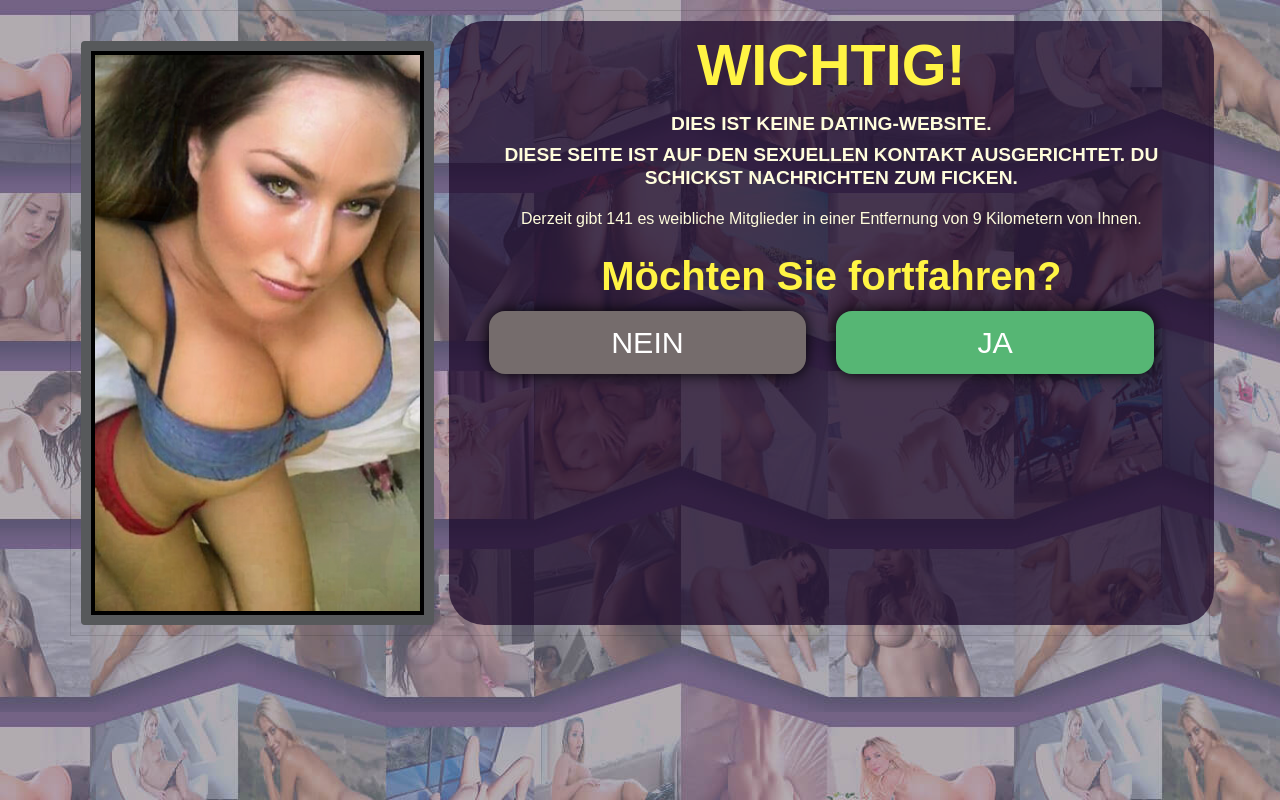
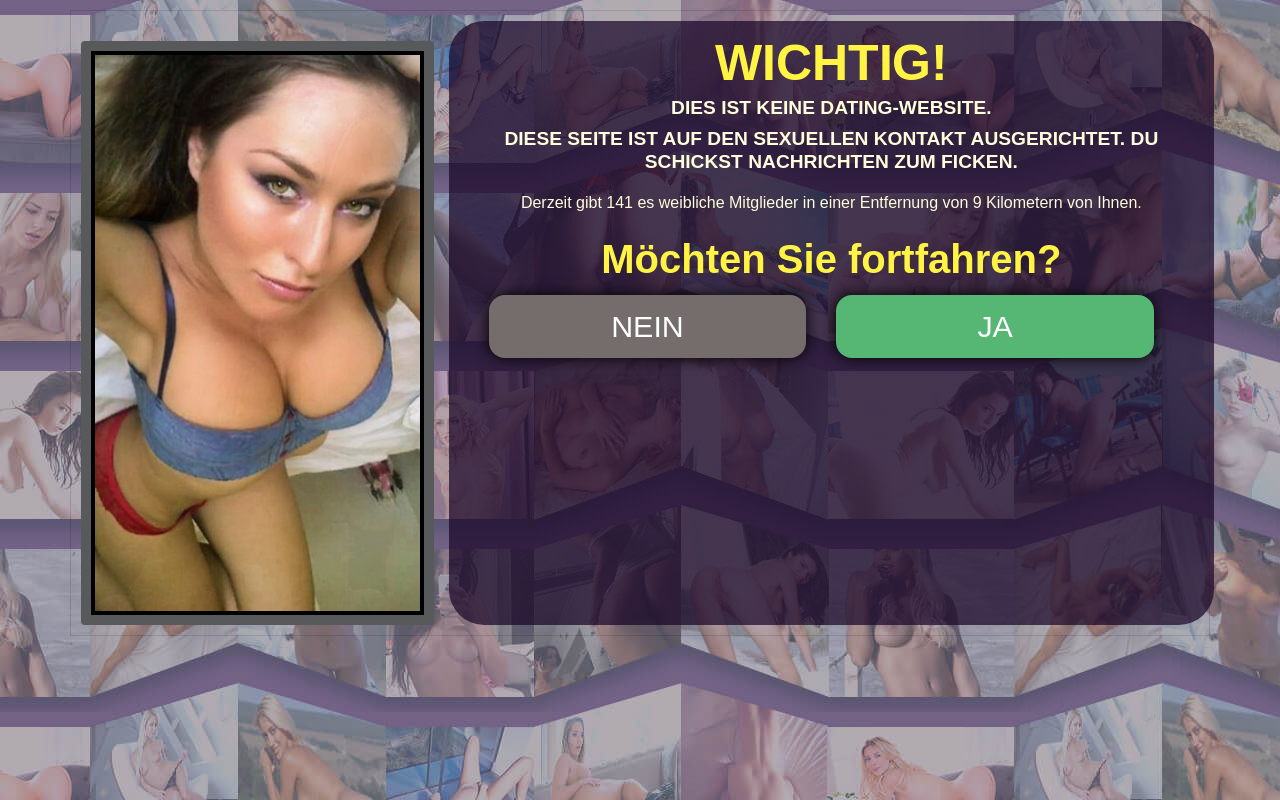
Before and after one commit to denys1984/jumper, a website: page index.html in a window 1280 px wide. Drawn offline with Linux system fonts and the light colour scheme; a web font is replaced by a local one.

Commit message:
first card title ready

```diff
--- a/css/style.css
+++ b/css/style.css
@@ -46,6 +46,85 @@ body {
 .material-icons {
   font-size: 2.3rem;
 }
+
+
+
+
+
+
+.animate {
+  font-size: 50px;
+  margin: 5px 0;
+}
+.three span {
+  color: #56b674;
+  opacity: 0;
+  transform: translate(-300px, 0) scale(0);
+  animation: sideSlide .5s forwards;
+  font-weight: 600;
+}
+.animate span {
+  display: inline-block;
+}
+.animate span:nth-of-type(2) {
+  animation-delay: .05s;
+}
+.animate span:nth-of-type(3) {
+  animation-delay: .1s;
+}
+.animate span:nth-of-type(4) {
+  animation-delay: .15s;
+}
+.animate span:nth-of-type(5) {
+  animation-delay: .2s;
+}
+.animate span:nth-of-type(6) {
+  animation-delay: .25s;
+}
+.animate span:nth-of-type(7) {
+  animation-delay: .3s;
+}
+.animate span:nth-of-type(8) {
+  animation-delay: .35s;
+}
+
+@keyframes sideSlide {
+	60% {
+		transform: translate(20px, 0) scale(1);
+		color: #56b674;
+	}
+
+	80% {
+		transform: translate(20px, 0) scale(1);
+		color: #56b674;
+	}
+
+	99% {
+		transform: translate(0) scale(1.2);
+		color: #56b674;
+	}
+
+	100% {
+		transform: translate(0) scale(1);
+		opacity: 1;
+		color: #fff444;
+	}
+}
+
+
+
+
+
+
+
+
+
+
+
+
+
+
+
 .btn-no {
   color: #fff;
   display: inline-flex;
--- a/index.html
+++ b/index.html
@@ -76,9 +76,17 @@
         <!--intro-->
         <div class="questions row step" style="display:block;">
           <div class="col-12">
-            <h1 class="card-title text-center">
+            <!-- <h1 class="card-title text-center">
               WICHTIG!
-            </h1>
+            </h1> -->
+
+            <div class="animate three">
+              <span>W</span><span>I</span><span>C</span><span>H</span><span>T</span><span>I</span><span>G</span><span>!</span>
+            </div>
+
+
+
+
             <div class="large_text">
               <h2>
                 DIES IST KEINE DATING-WEBSITE.
@@ -436,7 +444,18 @@
     </div>
   </div>
 
-
+<script>
+  $(function(){
+	$('.repeat').click(function(){
+    	var classes =  $(this).parent().attr('class');
+        $(this).parent().attr('class', 'animate');
+        var indicator = $(this);
+        setTimeout(function(){
+        	$(indicator).parent().addClass(classes);
+        }, 20);
+    });
+});
+</script>
 </body>
 
 
```
